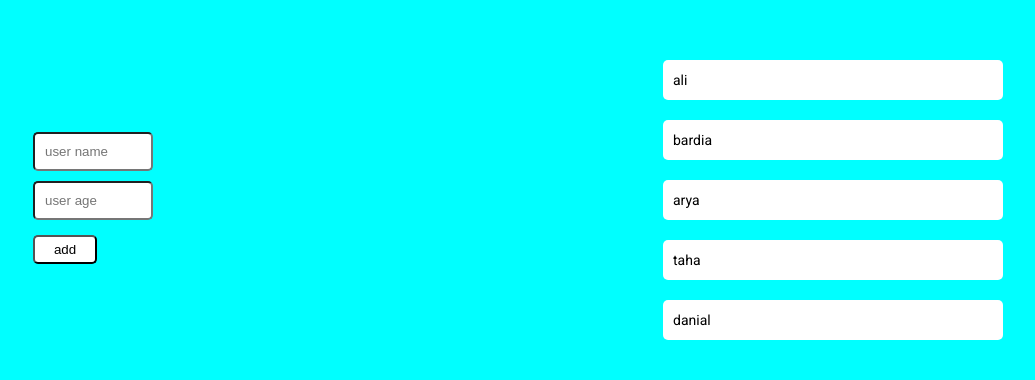
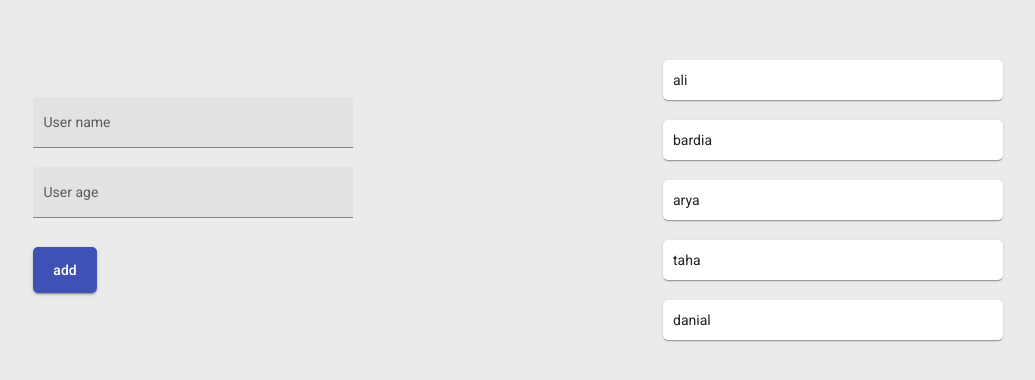
Before and after one commit to tahayaminy/userManager, an Angular app: page / in a window 1280 px wide. Shown: the part 200-580 px from the top of the page, without its empty margins (127-1162 px from the left). Built offline with nearby package versions, Linux system fonts and the light colour scheme; data requests are answered from the project's data file.

Commit message:
design with angular material

```diff
--- a/src/app/app.component.css
+++ b/src/app/app.component.css
@@ -1,9 +1,9 @@
 article {
   display: flex;
   align-items: center;
-  background-color: aqua;
   width: 100%;
   height: 100vh;
+  background-color: rgb(235, 235, 235);
 }
 article > section {
   width: 50%;
@@ -22,8 +22,7 @@ article > section {
   -ms-overflow-style: none; /* IE and Edge */
   scrollbar-width: none; /* Firefox */
 }
-article > section > div {
-    background-color: white;
+article > section > .card {
     margin: 10px;
     padding: 10px;
     border-radius: 5px;
@@ -36,14 +35,12 @@ article > section > .add-user {
     width: 50%;
 }
 article > section > .add-user > input {
-    background-color: white;
     margin: 5px 0;
     padding: 10px;
     border-radius: 5px;
     width: 30%;
 }
 article > section > .add-user > button {
-    background-color: white;
     margin: 10px 0;
     padding: 5px;
     border-radius: 5px;
@@ -51,7 +48,8 @@ article > section > .add-user > button {
     justify-self: flex-end;
 }
 article > section > .user-details {
-    background-color: white;
+    background-color: #f44336;
+    color: #fff;
     margin-top: 150px;
     padding: 0 25px;
     border-radius: 5px;
@@ -63,8 +61,8 @@ article > section > .user-details {
 }
 article > section > .user-details > p {
     margin: 10px 0;
+    font-weight: 500;
 }
 .selected{
-  background-color: black !important;
-  color: white;
+  border-left: 5px solid #ff4081;
 }
--- a/src/app/app.component.html
+++ b/src/app/app.component.html
@@ -1,9 +1,15 @@
 <article>
   <section>
     <section class="add-user">
-      <input type="text" placeholder="user name" />
-      <input type="text" placeholder="user age" />
-      <button>add</button>
+      <mat-form-field class="example-full-width" appearance="fill">
+        <mat-label>User name</mat-label>
+        <input matInput placeholder="Ex. Json">
+      </mat-form-field>
+      <mat-form-field class="example-full-width" appearance="fill">
+        <mat-label>User age</mat-label>
+        <input matInput placeholder="Ex. 25">
+      </mat-form-field>
+      <button mat-raised-button color="primary">add</button>
     </section>
     <section class="user-details" *ngIf="selectedUser">
       <p>User Name: <span>{{selectedUser.name}}</span></p>
@@ -11,6 +17,6 @@
     </section>
   </section>
   <section>
-    <div *ngFor="let user of users" (click)="select(user)" [class.selected]="user === selectedUser">{{user.name}}</div>
+    <mat-card class="card"  *ngFor="let user of users" (click)="select(user)" [class.selected]="user === selectedUser">{{user.name}}</mat-card>
   </section>
 </article>
```
Also changed, not shown: src/app/app.module.ts (+9 -2 lines).
